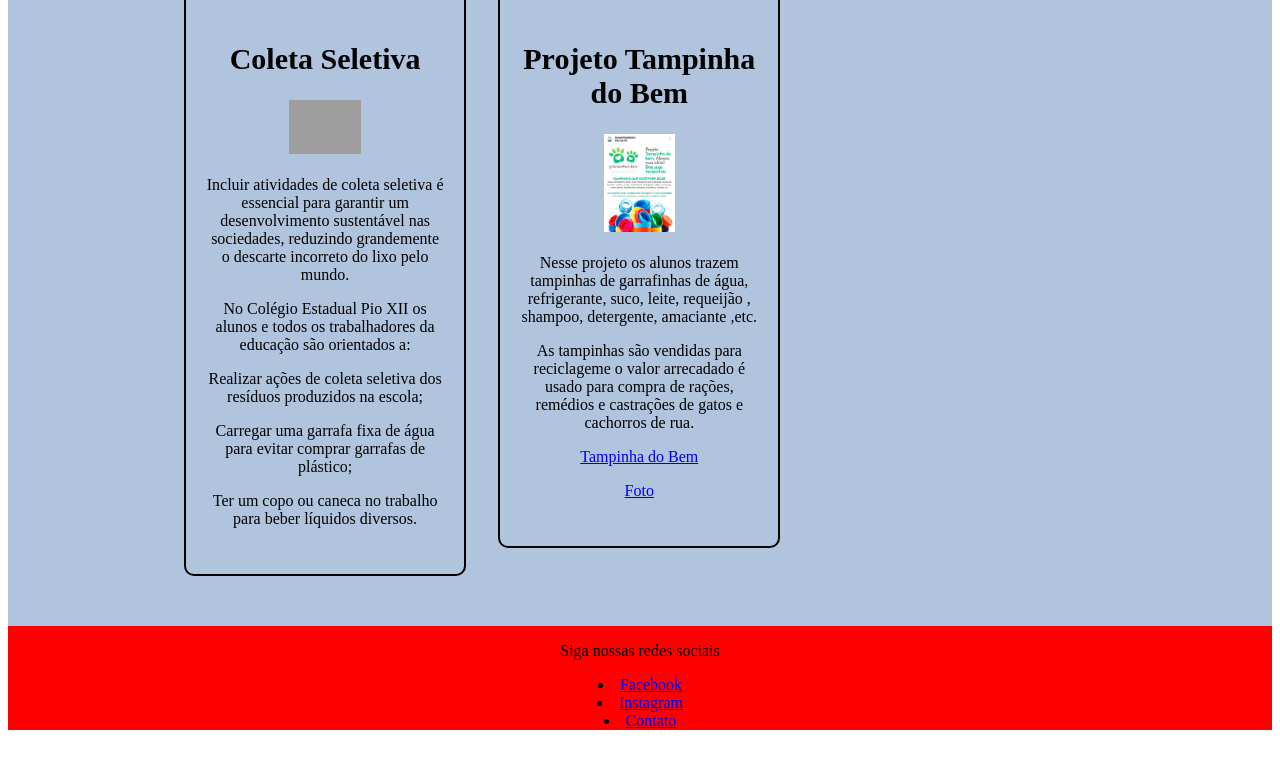
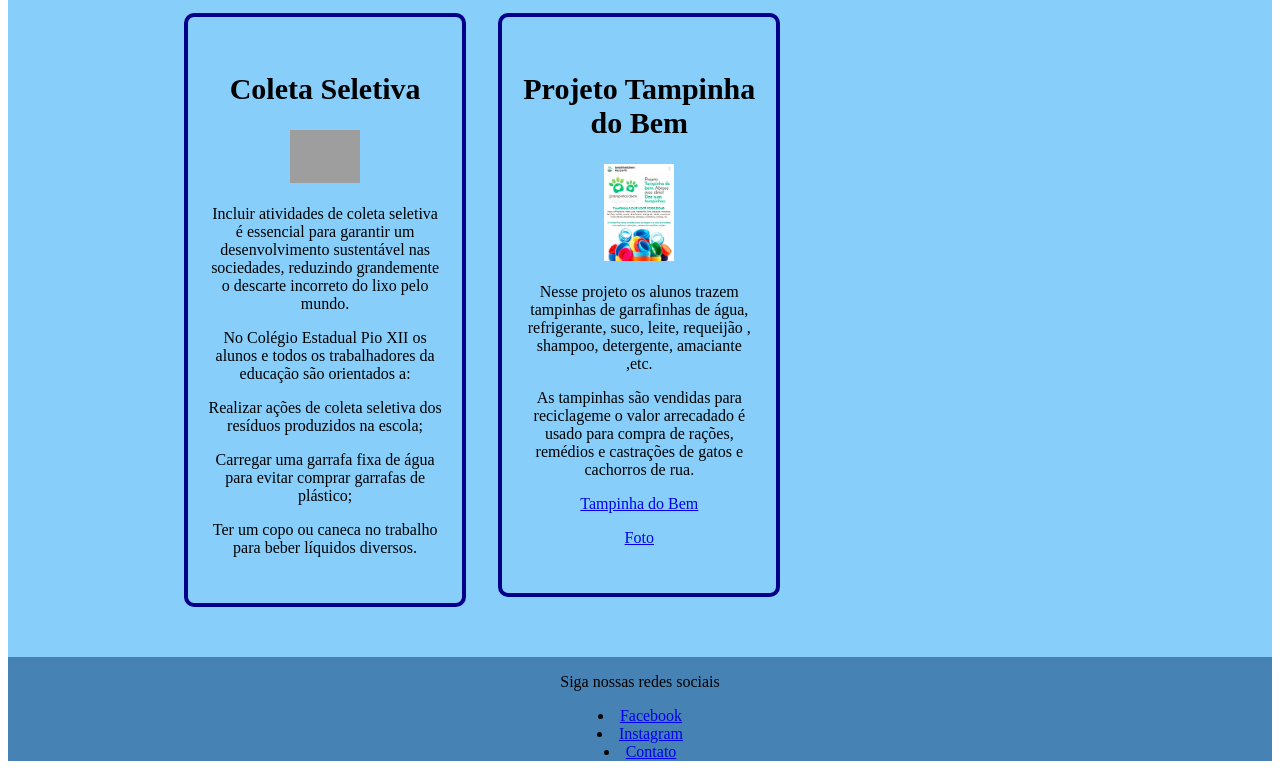
Before and after one commit to LeticiaKruger/Agrinho, a plain HTML site: page index.html in a window 1280 px wide. Shown: the part 1478-2247 px from the top of the page. Before the commit the page ends 2216 px from the top, so only its background shows below. Drawn offline with Linux system fonts and the light colour scheme; grey boxes are pictures that could not be loaded.

Commit message:
Update style.css

```diff
--- a/style.css
+++ b/style.css
@@ -1,8 +1,8 @@
-header{background:limegreen;padding:20px 0;text-align:center;}
-main{background:#B0C4DE;}
-footer{background:#FF0000;text-align: center;display:inline-block;width:100%}
+header{background:#00BFFF;padding:20px 0;text-align:center;}
+main{background:#87CEFA;}
+footer{background:#4682B4;text-align: center;display:inline-block;width:100%}
 .produtos {width: 940px;margin: 0 auto;padding: 50px 0;}
-.produtos li {display: inline-block;text-align: center;width: 30%;vertical-align: top;margin: 0 1.5%;padding: 30px 20px;box-sizing: border-box;border: 2px solid #000000;border-radius: 10px;}
+.produtos li {display: inline-block;text-align: center;width: 30%;vertical-align: top;margin: 0 1.5%;padding: 30px 20px;box-sizing: border-box;border: 4px solid #00008B;border-radius: 10px;}
 .produtos h2 {font-size: 30px;font-weight: bold;}
 .produto-descricao {font-size: 18px;}
 #lixeira{width:30%;}
```
